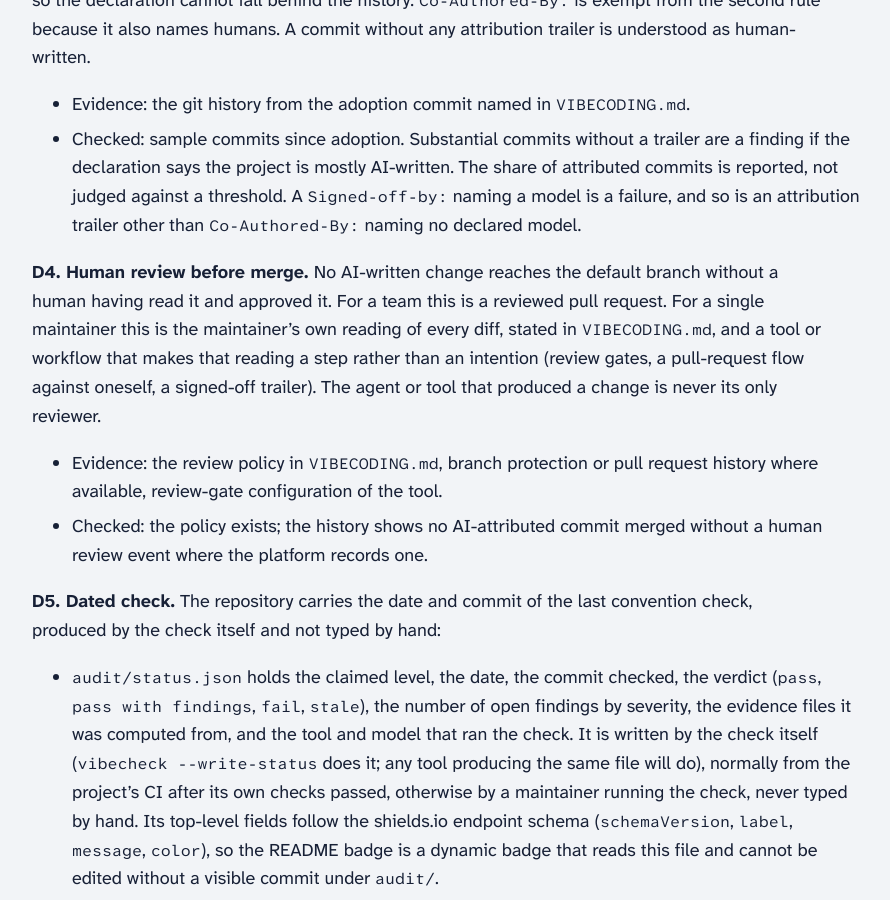
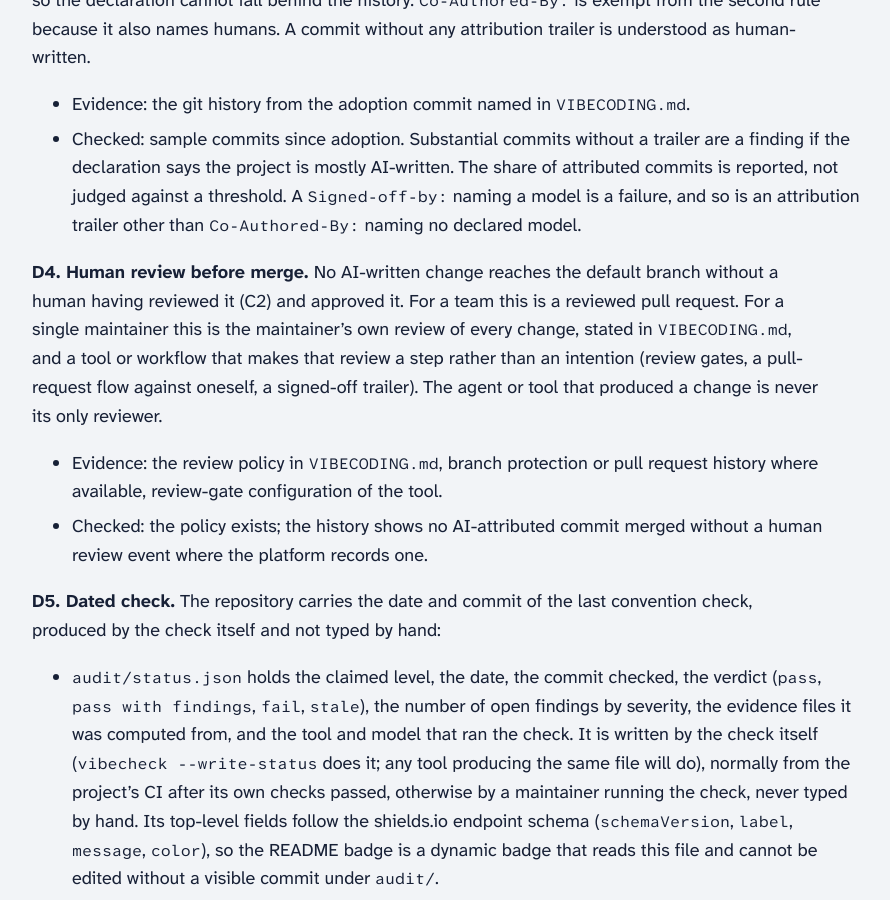
Before and after one commit to ikarys/vibecoding-convention, a Jekyll site: the page built from docs/requirements.md, in a window 1280 px wide and 900 px high, scrolled down 1866 px. Shown: the whole window, without its empty margins (80-970 px from the left). Built offline with Jekyll 4.4.1, drawn with Linux system fonts in a browser that asks for light colours; our own code applies the rules of GitHub Pages for plain Markdown files; some of the changed text lies outside the part shown.

Commit message:
docs(spec): D4 asks for a review of every change, not a reading of every diff
Align D4, the declaration, templates and the init skill with the new C2:
the human review before merge is knowing each change (what it does, why,
what it affects), not reading every line.

Assisted-by: Claude Code:claude-opus-5-5
Co-Authored-By: Claude Opus 5.5 <noreply@anthropic.com>

```diff
--- a/docs/requirements.md
+++ b/docs/requirements.md
@@ -73,10 +73,10 @@ human-written.
   attribution trailer other than `Co-Authored-By:` naming no declared model.
 
 **D4. Human review before merge.** No AI-written change reaches the default
-branch without a human having read it and approved it. For a team this is a
+branch without a human having reviewed it (C2) and approved it. For a team this is a
 reviewed pull request. For a single maintainer this is the maintainer's own
-reading of every diff, stated in `VIBECODING.md`, and a tool or workflow that
-makes that reading a step rather than an intention (review gates, a
+review of every change, stated in `VIBECODING.md`, and a tool or workflow that
+makes that review a step rather than an intention (review gates, a
 pull-request flow against oneself, a signed-off trailer). The agent or tool
 that produced a change is never its only reviewer.
 - Evidence: the review policy in `VIBECODING.md`, branch protection or pull
@@ -527,7 +527,7 @@ convention:
     - "Claude Code:claude-opus-5-5"
     - "Fennec:qwen3.8-27b"
   maintainers: [ikarys]
-  review: "single maintainer reads every diff; enforced by Fennec review gates"
+  review: "single maintainer reviews every change; enforced by Fennec review gates"
   security_response: "72h"
   licence: MIT
   coverage: { threshold: 80, kind: line, tool: cargo-llvm-cov }
--- a/index.html
+++ b/index.html
@@ -23,7 +23,7 @@ title: Vibecoding Convention
     - "Claude Code:claude-opus-5-5"
   <span class="c"># who decides</span>
   <span class="k">maintainers</span>: [ikarys]
-  <span class="k">review</span>: "a human reads every diff"
+  <span class="k">review</span>: "a human reviews every change"
   <span class="c"># measured by CI, not claimed</span>
   <span class="k">coverage</span>: { <span class="k">threshold</span>: 80, <span class="k">kind</span>: line, <span class="k">tool</span>: cargo-llvm-cov }
   <span class="k">maintainability</span>: { <span class="k">tool</span>: jscpd, <span class="k">duplication_max</span>: 5 }
```
Also changed, not shown: VIBECODING.md (+5 -5 lines), skills/vibecoding-init/SKILL.md (+1 -1 lines), templates/VIBECODING.md (+2 -2 lines), 2 other files.
